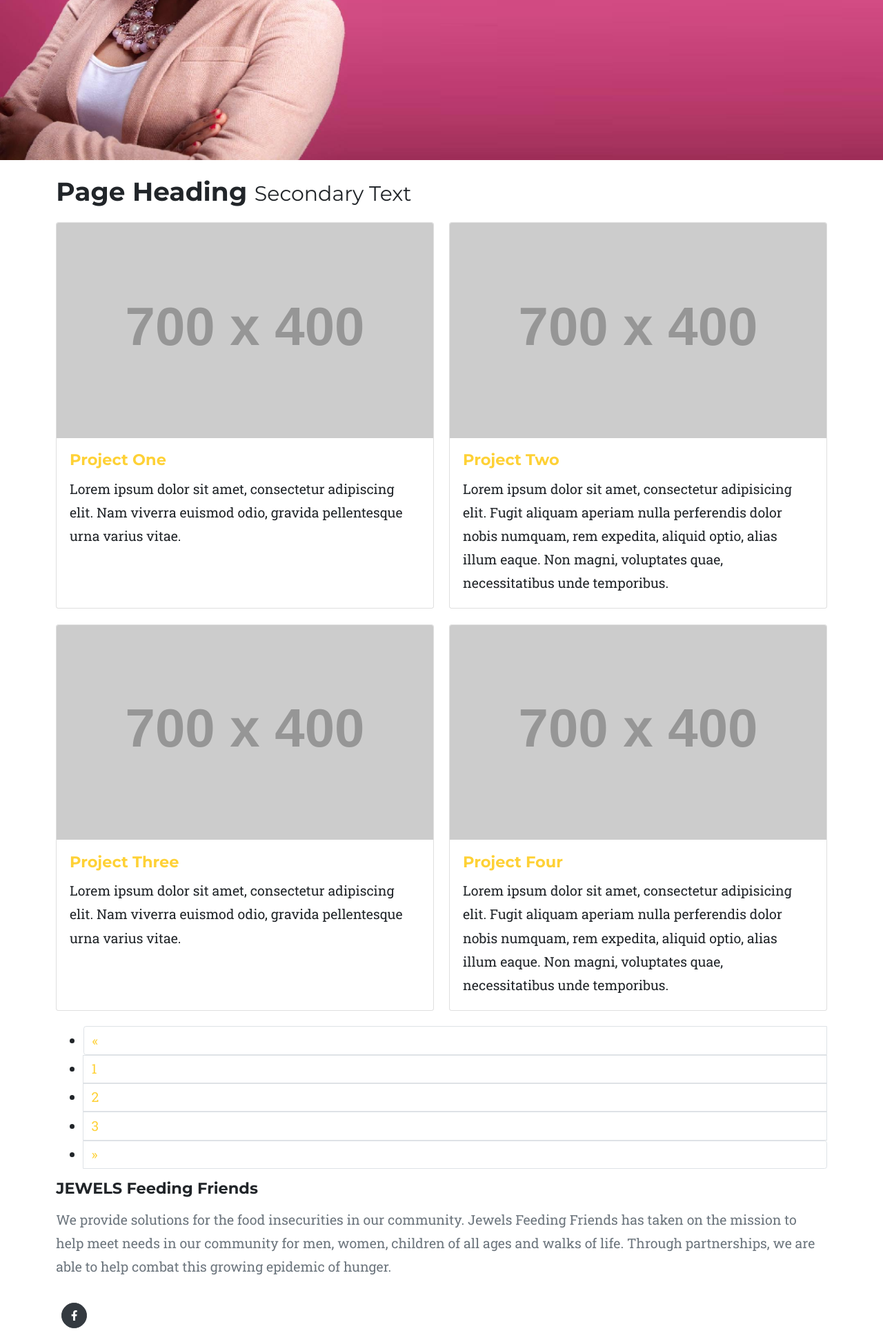
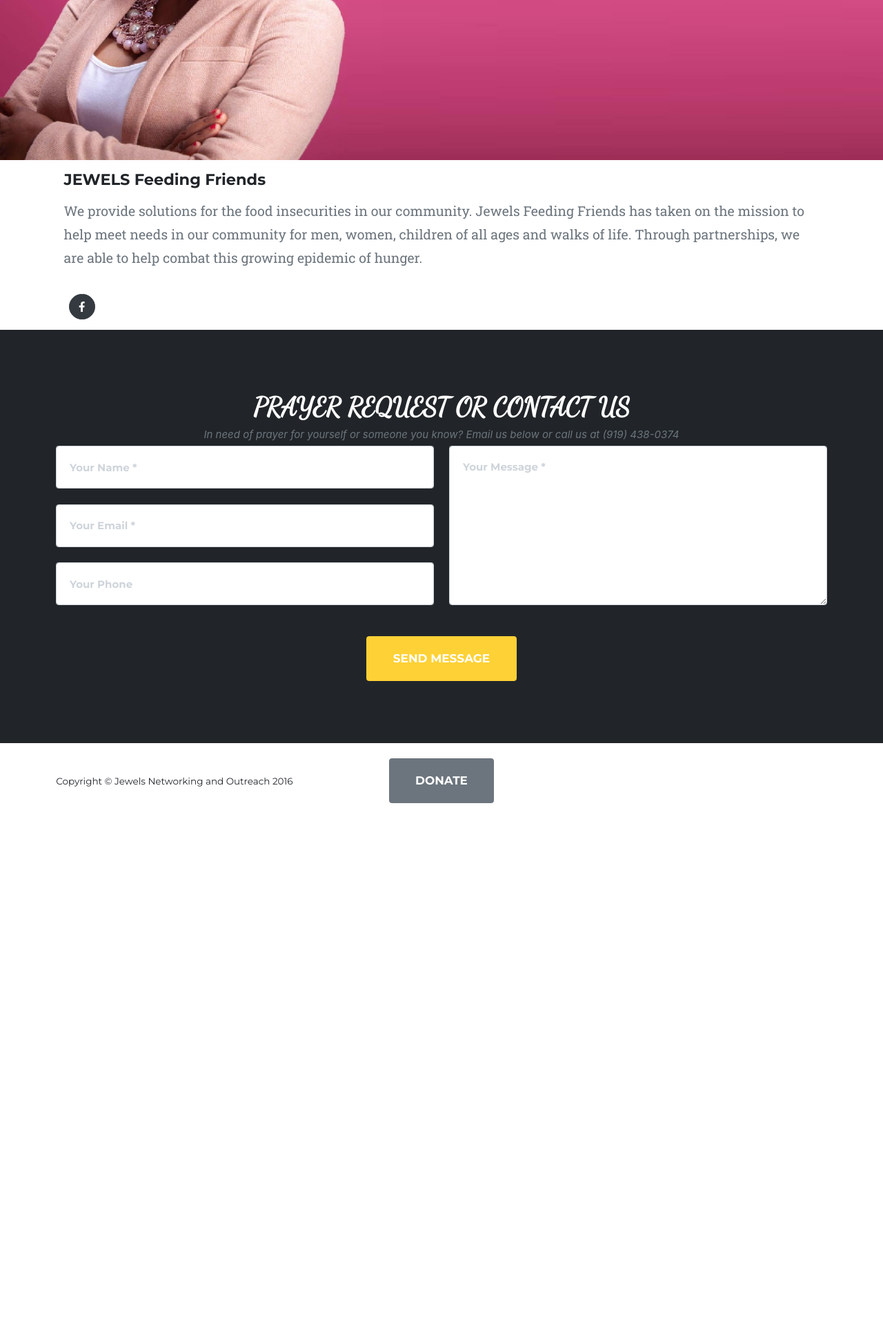
Before and after one commit to lamanaml/jewelsoutreach, a PHP site: page /feedingfriends.php in a window 1280 px wide. Shown: the part 338-2267 px from the top of the page at 69% size. After the commit the page ends 1502 px from the top, so only its background shows below. Run offline with PHP 8.4, Linux system fonts and the light colour scheme; grey boxes labelled with a size stand in for pictures from a placeholder-image service; some libraries are stand-ins or nearby versions; some web fonts are replaced.

Commit message:
updated cards

```diff
--- a/feedingfriends.php
+++ b/feedingfriends.php
@@ -58,86 +58,7 @@
         <!-- Services-->
 <div class="container">
 
-  <!-- Page Heading -->
-  <h1 class="my-4">Page Heading
-    <small>Secondary Text</small>
-  </h1>
 
-  <div class="row">
-    <div class="col-lg-6 mb-4">
-      <div class="card h-100">
-        <a href="#"><img class="card-img-top" src="http://placehold.it/700x400" alt=""></a>
-        <div class="card-body">
-          <h4 class="card-title">
-            <a href="#">Project One</a>
-          </h4>
-          <p class="card-text">Lorem ipsum dolor sit amet, consectetur adipiscing elit. Nam viverra euismod odio, gravida pellentesque urna varius vitae.</p>
-        </div>
-      </div>
-    </div>
-    <div class="col-lg-6 mb-4">
-      <div class="card h-100">
-        <a href="#"><img class="card-img-top" src="http://placehold.it/700x400" alt=""></a>
-        <div class="card-body">
-          <h4 class="card-title">
-            <a href="#">Project Two</a>
-          </h4>
-          <p class="card-text">Lorem ipsum dolor sit amet, consectetur adipisicing elit. Fugit aliquam aperiam nulla perferendis dolor nobis numquam, rem expedita, aliquid optio, alias illum eaque. Non magni, voluptates quae, necessitatibus unde temporibus.</p>
-        </div>
-      </div>
-    </div>
-    <div class="col-lg-6 mb-4">
-      <div class="card h-100">
-        <a href="#"><img class="card-img-top" src="http://placehold.it/700x400" alt=""></a>
-        <div class="card-body">
-          <h4 class="card-title">
-            <a href="#">Project Three</a>
-          </h4>
-          <p class="card-text">Lorem ipsum dolor sit amet, consectetur adipiscing elit. Nam viverra euismod odio, gravida pellentesque urna varius vitae.</p>
-        </div>
-      </div>
-    </div>
-    <div class="col-lg-6 mb-4">
-      <div class="card h-100">
-        <a href="#"><img class="card-img-top" src="http://placehold.it/700x400" alt=""></a>
-        <div class="card-body">
-          <h4 class="card-title">
-            <a href="#">Project Four</a>
-          </h4>
-          <p class="card-text">Lorem ipsum dolor sit amet, consectetur adipisicing elit. Fugit aliquam aperiam nulla perferendis dolor nobis numquam, rem expedita, aliquid optio, alias illum eaque. Non magni, voluptates quae, necessitatibus unde temporibus.</p>
-        </div>
-      </div>
-    </div>
-
-  </div>
-  <!-- /.row -->
-
-  <!-- Pagination -->
-  <ul class="pagination justify-content-center">
-    <li class="page-item">
-      <a class="page-link" href="#" aria-label="Previous">
-            <span aria-hidden="true">&laquo;</span>
-            <span class="sr-only">Previous</span>
-          </a>
-    </li>
-    <li class="page-item">
-      <a class="page-link" href="#">1</a>
-    </li>
-    <li class="page-item">
-      <a class="page-link" href="#">2</a>
-    </li>
-    <li class="page-item">
-      <a class="page-link" href="#">3</a>
-    </li>
-    <li class="page-item">
-      <a class="page-link" href="#" aria-label="Next">
-            <span aria-hidden="true">&raquo;</span>
-            <span class="sr-only">Next</span>
-          </a>
-    </li>
-  </ul>
-
-</div>
          <div class="container" > <h4 class="my-3">JEWELS Feeding Friends</h4>
                <p class="text-muted">We provide solutions for the food insecurities in our community. Jewels Feeding Friends has taken on the mission to help meet needs in our community for men, women, children of all ages and walks of life. Through partnerships, we are able to help combat this growing epidemic of hunger. <br/>     <br/> <a class="btn btn-dark btn-social mx-2" href="feedingfriends.html"><i class="fab fa-facebook-f"></i></a></p></div>
          </div>
```
Also changed, not shown: index.php (+38 -0 lines).
